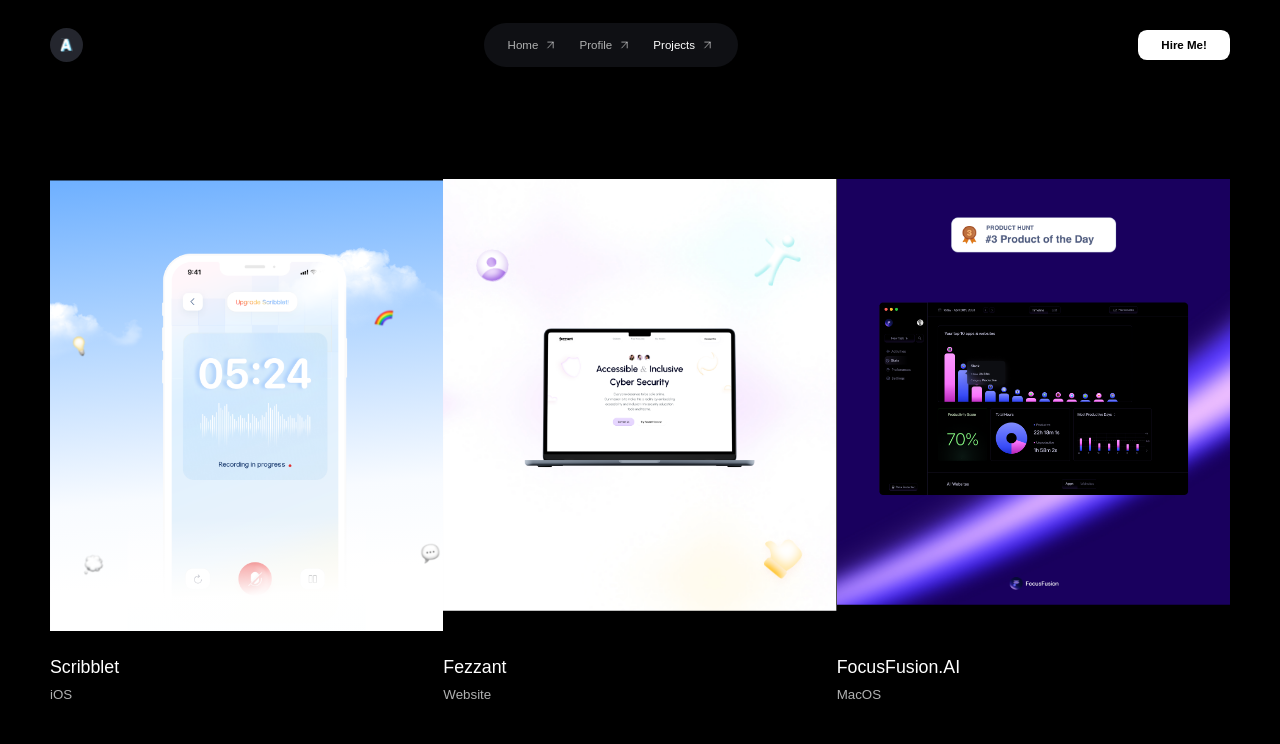
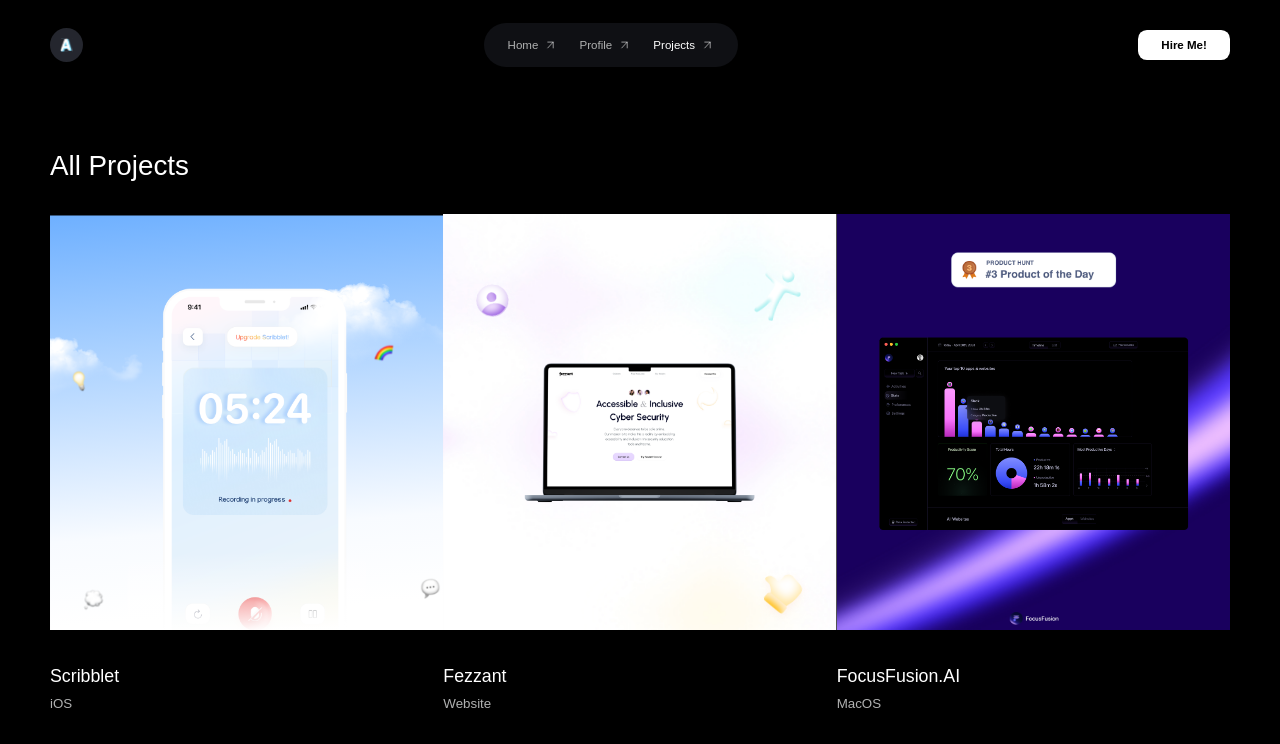
Before and after one commit to cyberkillua/abdyfolio, a React (Vite) app: page /projects in a window 1280 px wide. Shown: the top 744 px of the page. Built offline with nearby package versions, Linux system fonts and the light colour scheme; a web font is replaced by a local one.

Commit message:
fixed bugs

```diff
--- a/src/pages/home/home.scss
+++ b/src/pages/home/home.scss
@@ -69,8 +69,7 @@
 
             .animation_cont {
                 width: 100%;
-                height: 460px;
-                border: 1px solid red;
+                height: toRem(750);
                 overflow-y: hidden;
 
                 .project_img {
--- a/src/pages/projects/projects.jsx
+++ b/src/pages/projects/projects.jsx
@@ -85,8 +85,8 @@
     return (
         <div className="wrapper">
             <Navbar />
-            <div className="profile_header">
-                {/* <h2>All Projects</h2> */}
+            <div className="project_header">
+                <h2>All Projects</h2>
             </div>
             <div className="project">
                 {
--- a/src/pages/projects/projects.scss
+++ b/src/pages/projects/projects.scss
@@ -1,26 +1,32 @@
 @import "../../styles/main.scss";
 
-.wrapper{
+.wrapper {
     padding: 0 toRem(90) toRem(150) toRem(90);
     display: flex;
     flex-direction: column;
     background-color: $bg-100;
     transition: background 0.5s ease;
 
-    @include mobile{
+    @include mobile {
         padding: toRem(40) toRem(25) toRem(100) toRem(25);
     }
 
-    .profile_header{
-        // border: 1px solid red;
-        // h2{
-        //     text-align: start;
-        // }
+    .project_header {
+        margin-top: 7rem;
+        margin-bottom: 2rem;
+
+        h2 {
+            font-size: toRem(50);
+            font-weight: 300;
+            line-height: 61.2px;
+            text-align: start;
+        }
     }
+
     .project {
         position: relative;
         z-index: 4;
-        margin-top: 12rem;
+
         height: fit-content;
         width: 100%;
         display: flex;
@@ -34,14 +40,16 @@
         &_container {
             width: calc(100% / 3);
             height: fit-content;
+
             @include respond-to-orientation(portrait) {
                 width: 100%;
             }
 
             .animation_cont {
                 width: 100%;
-                height: 460px;
+                height: toRem(750);
                 overflow-y: hidden;
+
                 .project_img {
                     width: 100%;
                     height: 100;
@@ -53,7 +61,7 @@
                 font-size: 2rem;
                 font-weight: 300;
                 color: #fff;
-                margin-top: 2rem;
+                margin-top: 4rem;
             }
 
             .project_platform {
```
